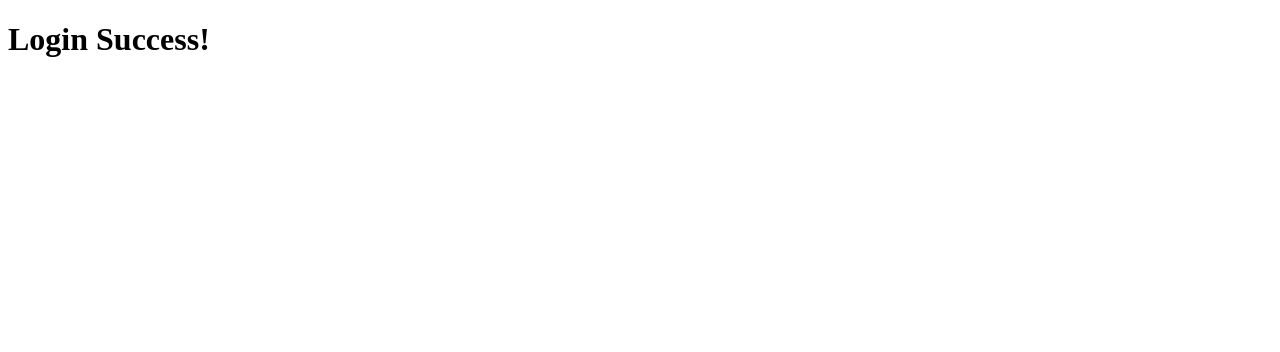
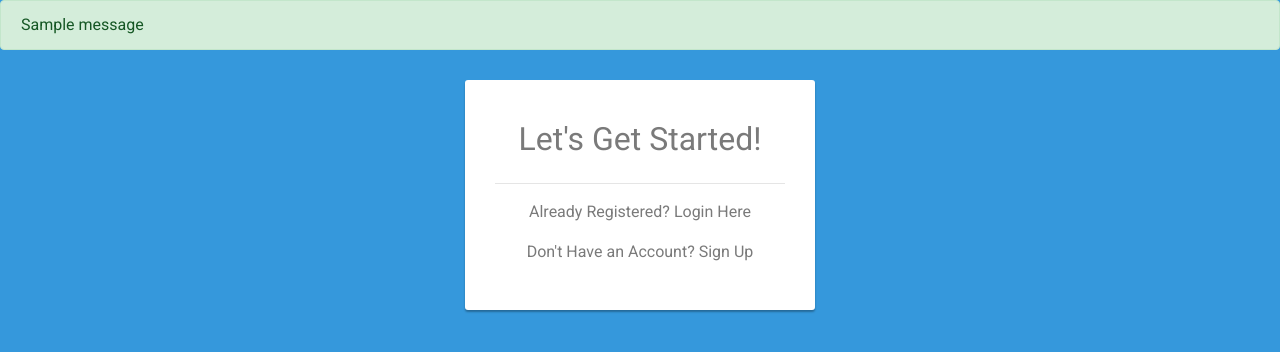
Before and after one commit to shivkumarmca/sk-login-register-master, a Flask app: page / in a window 1280 px wide. Shown: the top 352 px of the page. Run offline with Flask 2, Linux system fonts and the light colour scheme; one stand-in notice (Sample message) is shown; some libraries are stand-ins or nearby versions.

Commit message:
Login Functionality Completed!

```diff
--- a/application/routes.py
+++ b/application/routes.py
@@ -1,9 +1,7 @@
 from flask_wtf import form
-from werkzeug.utils import redirect
 from application import app
-from flask import render_template, url_for, flash
+from flask import render_template, url_for, flash, redirect
 from application.forms import LoginForm, SignUpForm
-
 
 app.config['SECRET_KEY'] = "shiv"
 
@@ -15,9 +13,15 @@ def home():
 @app.route("/login", methods=['GET','POST'])
 def login():
     form = LoginForm()
+
     if form.validate_on_submit():
-        flash(f'(form.email.data) logged in!', 'success')
-        return redirect(url_for('home'))
+        if form.email.data == 'shivkumargwl@gmail.com' and form.password.data == 'shiv':
+            # print(form.email.data)
+            flash(f'Logged in!', 'success')
+            return redirect(url_for('home'))
+        else:
+            flash(f'Login Failure!', 'danger')
+            # return render_template('sign-in-blue-bg.html', title='Login', form=form)
     return render_template('sign-in-blue-bg.html', title='Login', form=form)
 
 
@@ -25,7 +29,6 @@ def login():
 def register():
     form = SignUpForm()
     if form.validate_on_submit():
-        flash(f'Account Created for (form.email.data)!', 'success')
-        return redirect(url_for('login'))
-
+        flash(f'Account Created for {form.email.data}!', 'success')
+        return redirect(url_for('home'))
     return render_template('sign-up-blue-bg.html', title='Sign Up', form=form)
--- a/application/templates/home.html
+++ b/application/templates/home.html
@@ -1,12 +1,55 @@
-<!DOCTYPE html>
+<!-- <!DOCTYPE html>
 <html lang="en">
 <head>
     <meta charset="UTF-8">
     <meta http-equiv="X-UA-Compatible" content="IE=edge">
     <meta name="viewport" content="width=device-width, initial-scale=1.0">
-    <title>Home</title>
+    <title>Document</title>
+    <link rel="stylesheet" href="https://cdn.jsdelivr.net/npm/bootstrap@4.6.0/dist/css/bootstrap.min.css" integrity="sha384-B0vP5xmATw1+K9KRQjQERJvTumQW0nPEzvF6L/Z6nronJ3oUOFUFpCjEUQouq2+l" crossorigin="anonymous">
 </head>
 <body>
-    <h1>Login Success!</h1>
+   <div class="container">
+    <div class="jumbotron">
+        <h1 class="display-4">Hello, There!</h1>
+        <p class="lead">This is a simple hero unit, a simple jumbotron-style component for calling extra attention to featured content or information.</p>
+        <hr class="my-4">
+        <p>It uses utility classes for typography and spacing to space content out within the larger container.</p>
+        <a class="btn btn-primary btn-lg" href="#" role="button">Learn more</a>
+      </div>
+   </div>
 </body>
-</html>
+</html> -->
+
+{% extends 'layout.html' %}
+{% block content %}
+
+
+<div class="login-form">
+    <!-- <form>
+        {% with messages = get_flashed_messages(with_categories=true) %}
+            {% if messages %}
+                {% for category, message in messages %}
+                    <div class="alert alert-{{ category }}" role="alert">
+                        {{ message }}
+                    </div>
+                {% endfor %}
+            {% endif %}
+        {% endwith %}
+
+  		{% if login %}
+            <h2 class="text-center">Let's Get Started!</h2>
+        {% else %}
+            <h2 class="text-center">Let's Get Started!</h2>
+            <hr>
+            <p>Already Registered? <a href="{{ url_for('login')}}">Login Here</a></p>
+		{% endif %}
+    </form> -->
+    <form>
+
+        <h2 class="text-center">Let's Get Started!</h2>
+        <hr>
+        <p>Already Registered? <a href="{{ url_for('login')}}">Login Here</a></p>
+        <p>Don't Have an Account? <a href="{{ url_for('register')}}">Sign Up</a></p>
+    </form>
+</div>
+{% endblock %}
--- a/application/templates/layout.html
+++ b/application/templates/layout.html
@@ -26,7 +26,18 @@
 
 </head>
 <body>
+    {% with messages = get_flashed_messages(with_categories=true) %}
+    {% if messages %}
+        {% for category, message in messages %}
+            <div class="alert alert-{{category}}" role="alert">
+                {{ message }}
+            </div>
+        {% endfor %}
+    {% endif %}
+    {% endwith %}
+
     {% block content %}
+
     {% endblock %}
 </body>
 </html>
```
Also changed, not shown: application/templates/sign-in-blue-bg.html (+3 -10 lines), application/templates/sign-up-blue-bg.html (+4 -3 lines).
